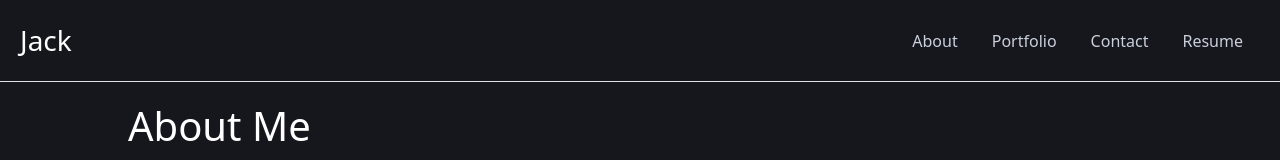
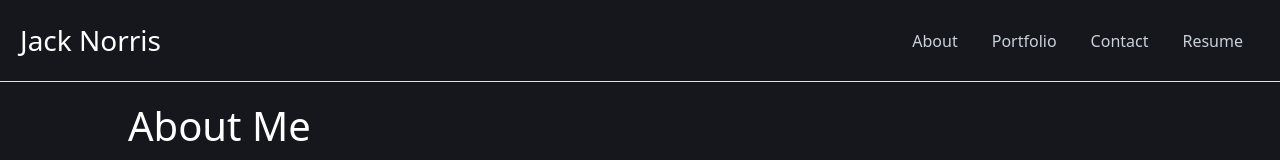
Before and after one commit to jacksonnorris/bc-react-portfolio, a React (Create React App) app: page / in a window 1280 px wide. Shown: the top 160 px of the page. Built offline with nearby package versions, Linux system fonts and the light colour scheme.

Commit message:
updated header

```diff
--- a/src/components/PortfolioContainer.js
+++ b/src/components/PortfolioContainer.js
@@ -30,10 +30,10 @@ export default function PortfolioContainer() {
   return (
     <div>
       <header>
-        <h3 className='nav nav-name'>Jack</h3>
+        <h3 className='nav nav-name'>Jack Norris</h3>
         <NavTabs pages={pages} currentPage={currentPage} handlePageChange={handlePageChange} />
       </header>
-      <div className="bodyContent min-100-vh">
+      <div className="bodyContent">
         {renderPage()}
       </div>
       <footer><Footer /></footer>
```
